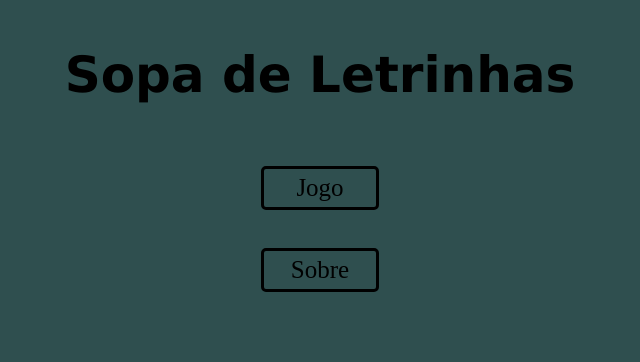
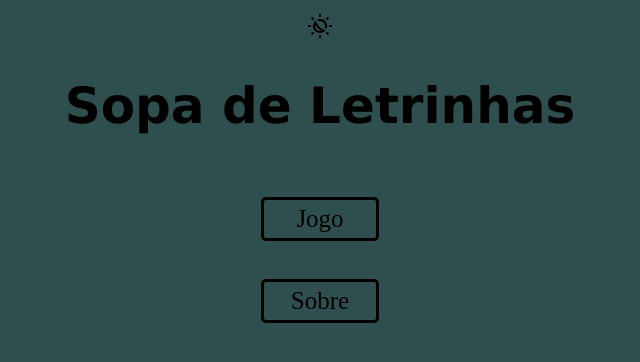
Before and after one commit to ArthurGerman/projeto_letrinha, a SvelteKit app: page / in a window 1280 px wide. Shown: the top 362 px of the page, without its empty margins (320-960 px from the left). Built offline with nearby package versions, Linux system fonts and the light colour scheme.

Commit message:
estilização e adição de mudança de tema

```diff
--- a/src/app.html
+++ b/src/app.html
@@ -3,6 +3,7 @@
 	<head>
 		<meta charset="utf-8" />
 		<link rel="icon" href="%sveltekit.assets%/favicon.png" />
+		<link rel="stylesheet" href="https://fonts.googleapis.com/css2?family=Material+Symbols+Outlined" />
 		<meta name="viewport" content="width=device-width, initial-scale=1" />
 		%sveltekit.head%
 	</head>
--- a/src/routes/+page.svelte
+++ b/src/routes/+page.svelte
@@ -1,8 +1,20 @@
-<script>
+<script lang="ts">
 	import '../styles/global.css';
+
+	function mudarTema(event:MouseEvent){
+		event.preventDefault();
+		document.body.classList.toggle("light-theme")
+	}
 </script>
 
 <div class="container">
+	<div class="theme">
+		<button title="Mudar tema" id="muda_tema" on:click={mudarTema} style="border: none;">
+			<span class="material-symbols-outlined">
+				routine
+			</span>
+		</button>
+	</div>
 	<h1>Sopa de Letrinhas</h1>
 
 	<br />
--- a/src/routes/jogo/+page.svelte
+++ b/src/routes/jogo/+page.svelte
@@ -153,7 +153,11 @@
 
 <div class="container">
 	<div class="top">
-		<a class="button" href="/">Voltar</a>
+		<a class="button" href="/" title="Voltar">
+			<span class="material-symbols-outlined">
+				undo
+			</span>
+		</a>
 
 		<h1>Sopa de Letrinhas</h1>
 	</div>
--- a/src/routes/sobre/+page.svelte
+++ b/src/routes/sobre/+page.svelte
@@ -50,6 +50,10 @@
 	</div>
 
 	<div style="display: flex; justify-content: center; margin-top: 20px;">
-		<a class="voltar" href="/">Voltar</a>
+		<a class="voltar" href="/" title="Voltar">
+            <span class="material-symbols-outlined">
+				undo
+			</span>
+        </a>
 	</div>
 </div>
--- a/src/styles/global.css
+++ b/src/styles/global.css
@@ -14,6 +14,32 @@ body {
     justify-content: center;
     background-color: darkslategrey;
 }
+
+
+#muda_tema{
+    background-color: transparent;
+}
+#muda_tema span:hover{
+    color: rgb(102, 145, 255);
+}
+body.light-theme {
+    background-color: whitesmoke;
+    color: black;
+}
+
+body.light-theme .menu {
+    border-color: black;
+    color: black;
+}
+body.light-theme .menu:hover{
+    color: rgb(102, 145, 255);
+    border-color: rgb(102, 145, 255);
+}
+
+body.light-theme h1 {
+    color: black;
+}
+
 
 .container {
     margin-top: 1%;
```
